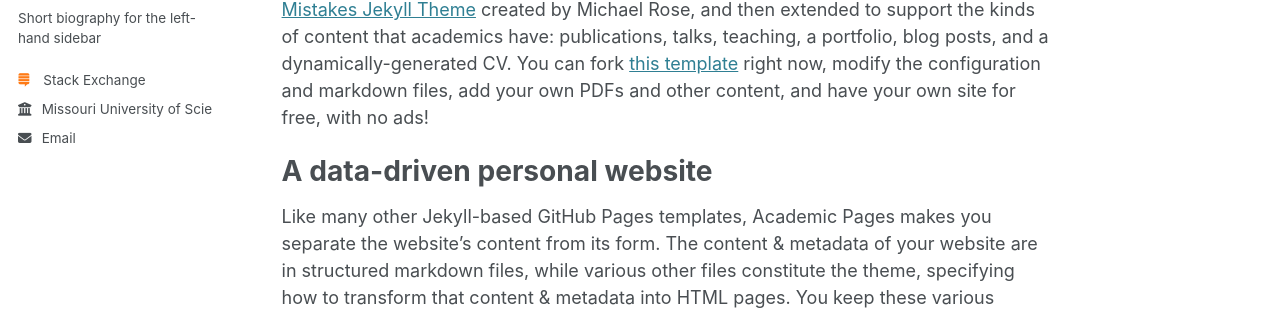
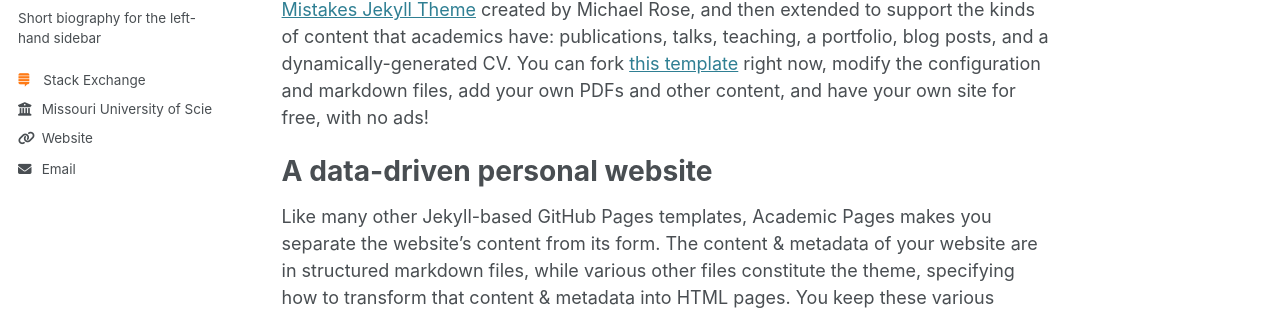
Before and after one commit to soorajss1729/soorajss1729.github.io, a Jekyll site: the page built from _pages/about.md, in a window 1280 px wide. Shown: the part 315-630 px from the top of the page. Built offline with Jekyll 4.4.1, drawn with Linux system fonts in a browser that asks for light colours.

Commit message:
Update _config.yml

```diff
--- a/_config.yml
+++ b/_config.yml
@@ -9,10 +9,10 @@
 # Basic Site Settings
 locale                   : "en-US"
 title                    : "SOORAJ SOMAN"
-title_separator          : "-"
+title_separator          : "----"
 name                     : "Sooraj Soman"
 description              : &description "personal description"
-url                      : https://academicpages.github.io # the base hostname & protocol for your site e.g. "https://[your GitHub username].github.io"
+url                      : https://soorajss1729.github.io/ # the base hostname & protocol for your site e.g. "https://[your GitHub username].github.io"
 baseurl                  : "" # the subpath of your site, e.g. "/blog"
 repository               : "soorajss1729/soorajss1729.github.io"
 
@@ -29,7 +29,7 @@
   stackexchange    : "https://math.stackexchange.com/users/223599/sooraj-soman"
   location         : #"Earth"
   employer         : "Missouri University of Science and Technology"
-  uri              : # URL
+  uri              : https://www.mst.edu/
   email            : "ss4kx@mst.edu"
 
   # Academic websites
```
